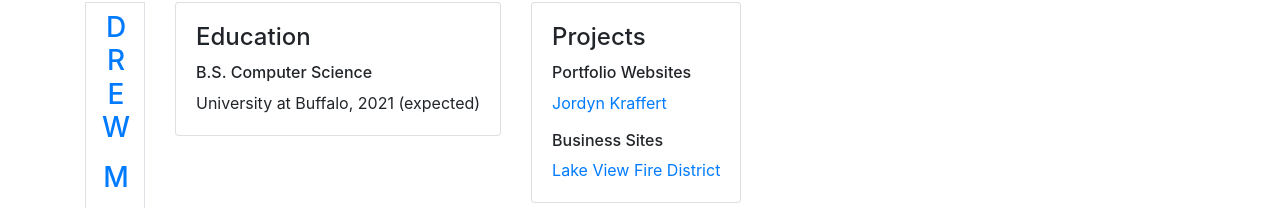
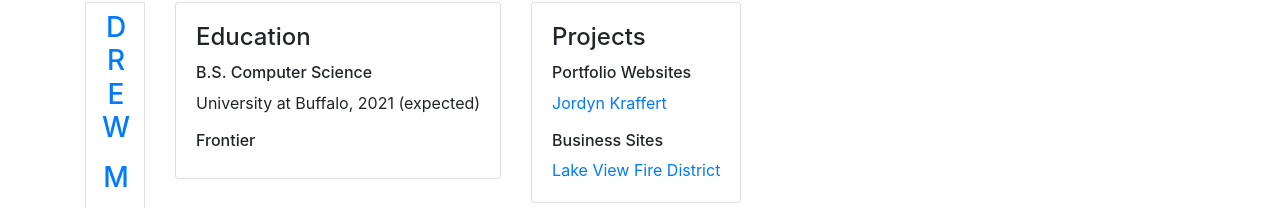
Before and after one commit to drewfiut/drewfiut.github.io, a plain HTML site: page Portfolio/index.html in a window 1280 px wide. Shown: the part 272-480 px from the top of the page. Drawn offline with nearby package versions, Linux system fonts and the light colour scheme.

Commit message:
Update index.html

```diff
--- a/Portfolio/index.html
+++ b/Portfolio/index.html
@@ -59,6 +59,7 @@
             <h4 class="card-title">Education</h4>
             <h6>B.S. Computer Science</h6>
             <p class="card-text">University at Buffalo, 2021 (expected)</p>
+            <h6>Frontier</h6>
           </div>
         </div>
       </div>
```
